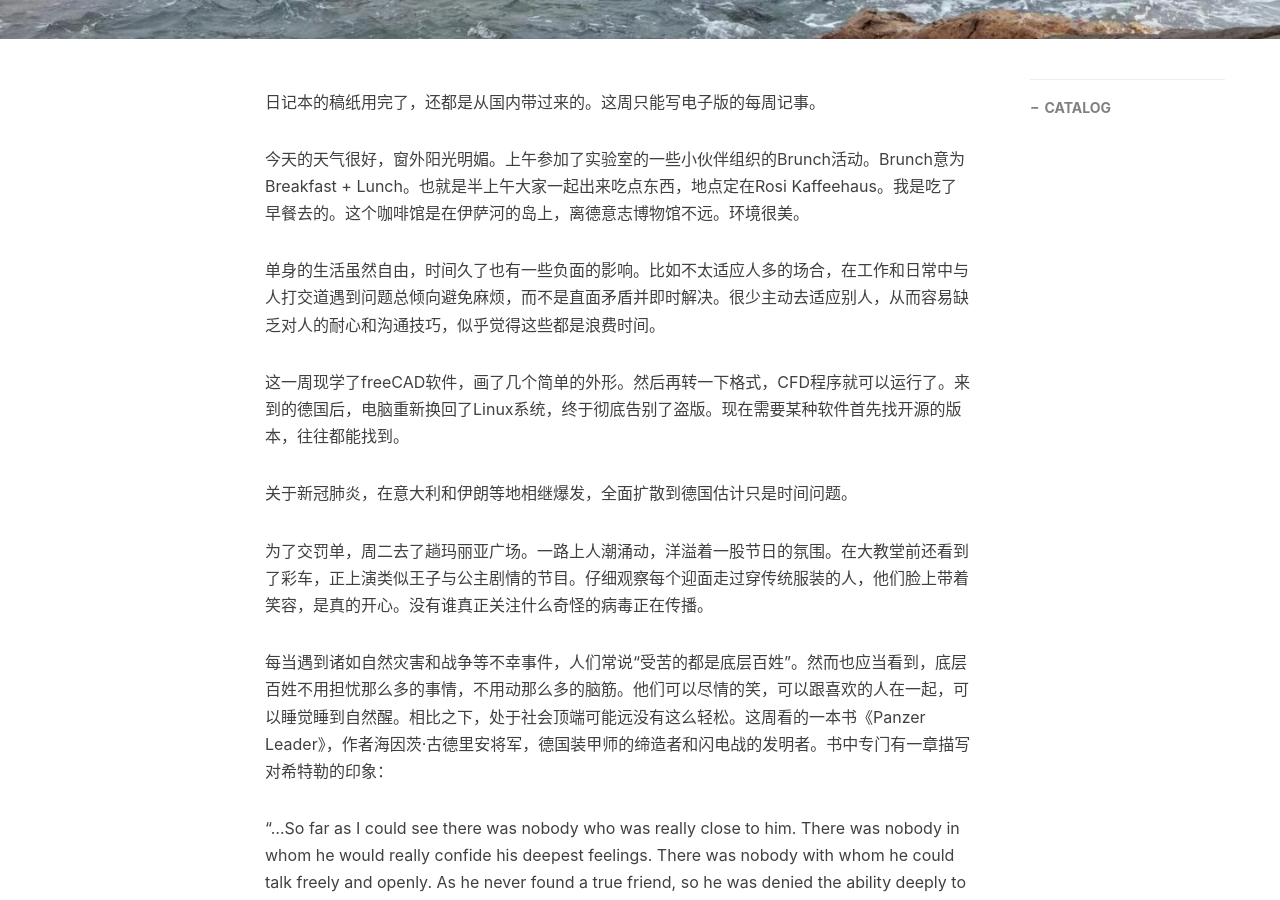
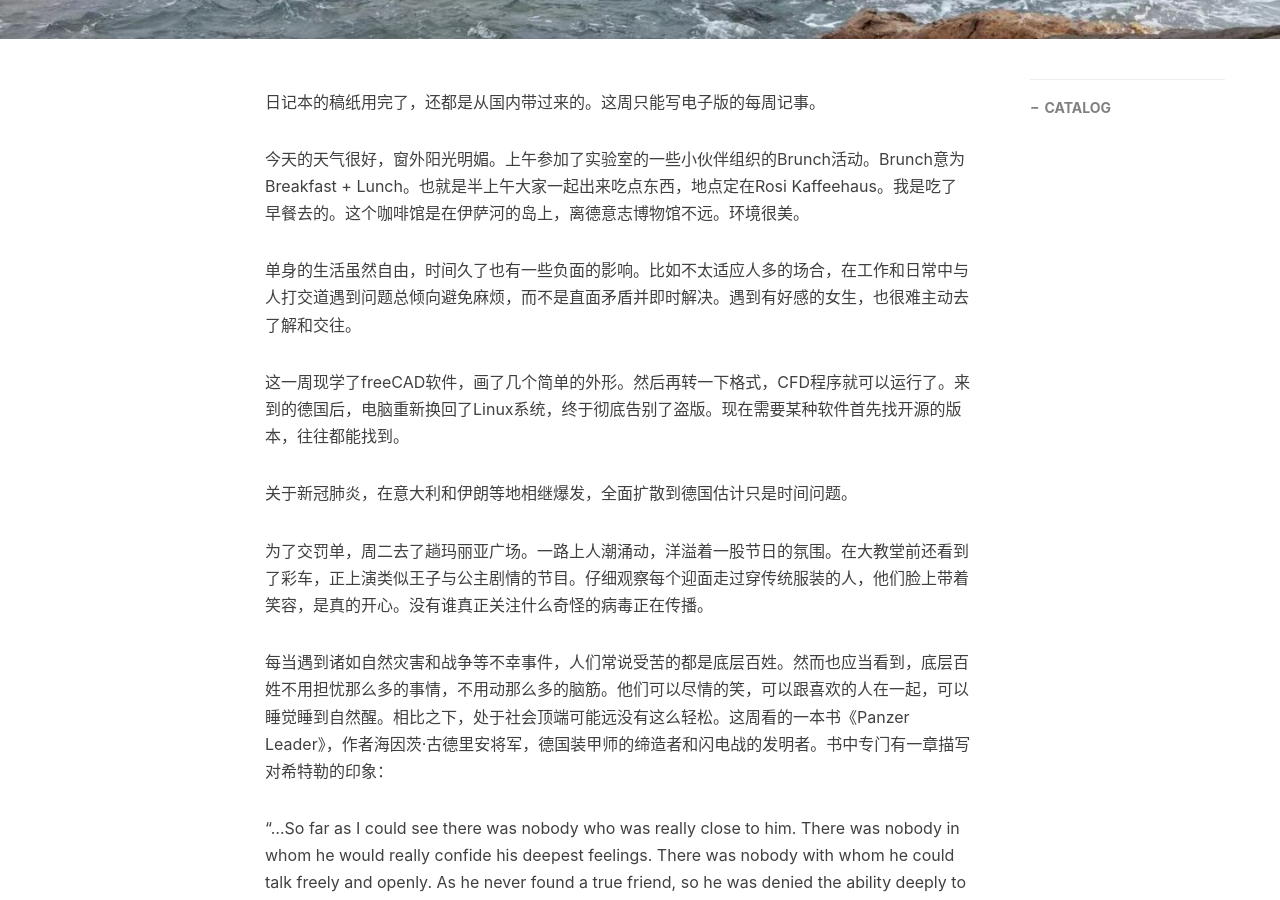
Before and after one commit to chensong212/chensong212.github.io, a Jekyll site: the page built from _posts/2020-03-01-diary.md, in a window 1280 px wide and 900 px high, scrolled down 484 px. Built offline with Jekyll 4.4.1, drawn with Linux system fonts in a browser that asks for light colours; nearby versions of some CDN libraries; comment, search, counter and statistics services are not loaded.

Commit message:
Update 2020-03-01-diary.md

```diff
--- a/_posts/2020-03-01-diary.md
+++ b/_posts/2020-03-01-diary.md
@@ -15,7 +15,7 @@ tags:
 
 今天的天气很好，窗外阳光明媚。上午参加了实验室的一些小伙伴组织的Brunch活动。Brunch意为Breakfast + Lunch。也就是半上午大家一起出来吃点东西，地点定在Rosi Kaffeehaus。我是吃了早餐去的。这个咖啡馆是在伊萨河的岛上，离德意志博物馆不远。环境很美。
 
-单身的生活虽然自由，时间久了也有一些负面的影响。比如不太适应人多的场合，在工作和日常中与人打交道遇到问题总倾向避免麻烦，而不是直面矛盾并即时解决。很少主动去适应别人，从而容易缺乏对人的耐心和沟通技巧，似乎觉得这些都是浪费时间。
+单身的生活虽然自由，时间久了也有一些负面的影响。比如不太适应人多的场合，在工作和日常中与人打交道遇到问题总倾向避免麻烦，而不是直面矛盾并即时解决。遇到有好感的女生，也很难主动去了解和交往。
 
 这一周现学了freeCAD软件，画了几个简单的外形。然后再转一下格式，CFD程序就可以运行了。来到的德国后，电脑重新换回了Linux系统，终于彻底告别了盗版。现在需要某种软件首先找开源的版本，往往都能找到。
 
@@ -23,7 +23,7 @@ tags:
 
 为了交罚单，周二去了趟玛丽亚广场。一路上人潮涌动，洋溢着一股节日的氛围。在大教堂前还看到了彩车，正上演类似王子与公主剧情的节目。仔细观察每个迎面走过穿传统服装的人，他们脸上带着笑容，是真的开心。没有谁真正关注什么奇怪的病毒正在传播。
 
-每当遇到诸如自然灾害和战争等不幸事件，人们常说“受苦的都是底层百姓”。然而也应当看到，底层百姓不用担忧那么多的事情，不用动那么多的脑筋。他们可以尽情的笑，可以跟喜欢的人在一起，可以睡觉睡到自然醒。相比之下，处于社会顶端可能远没有这么轻松。这周看的一本书《Panzer Leader》，作者海因茨·古德里安将军，德国装甲师的缔造者和闪电战的发明者。书中专门有一章描写对希特勒的印象：
+每当遇到诸如自然灾害和战争等不幸事件，人们常说受苦的都是底层百姓。然而也应当看到，底层百姓不用担忧那么多的事情，不用动那么多的脑筋。他们可以尽情的笑，可以跟喜欢的人在一起，可以睡觉睡到自然醒。相比之下，处于社会顶端可能远没有这么轻松。这周看的一本书《Panzer Leader》，作者海因茨·古德里安将军，德国装甲师的缔造者和闪电战的发明者。书中专门有一章描写对希特勒的印象：
 
 “...So far as I could see there was nobody who was really close to him. There was nobody in whom he would really confide his deepest feelings. There was nobody with whom he could talk freely and openly. As he never found a true friend, so he was denied the ability deeply to love a woman.”
 
```
